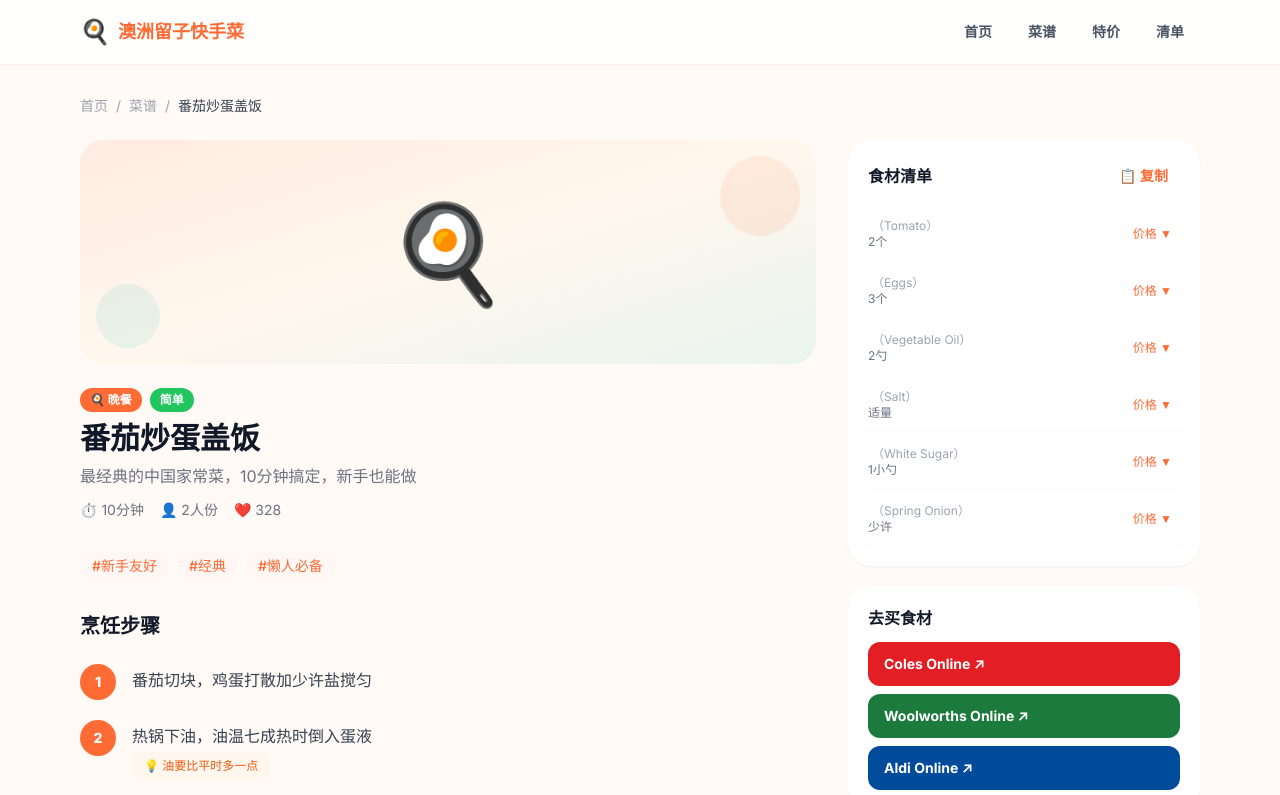
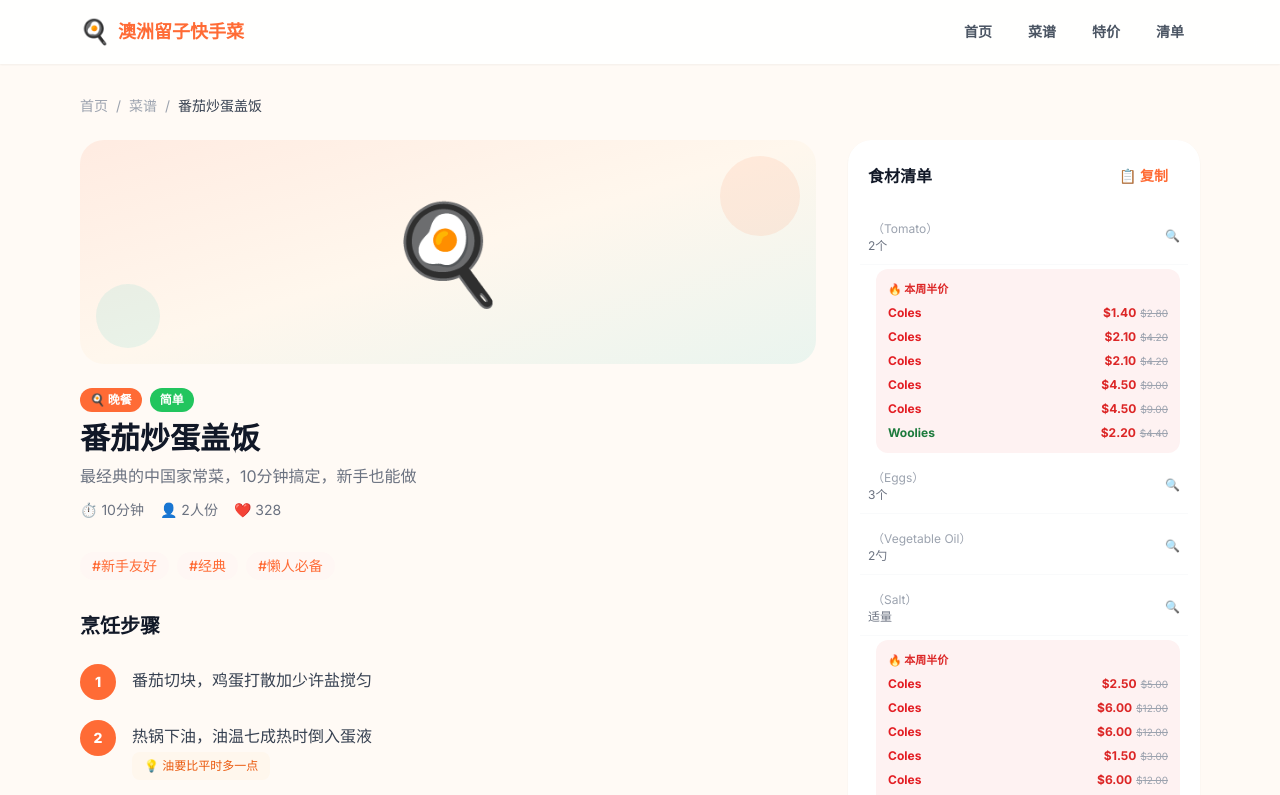
Before and after one commit to peterxia97/ozrecipes, a React (Vite) app: page /recipes/r001 in a window 1280 px wide. Shown: the top 795 px of the page. Built offline with nearby package versions, Linux system fonts and the light colour scheme; the HTML template or start-up script is replaced by a standard one.

Commit message:
refactor: remove prices from ingredient list, only show half-price specials when matched

```diff
--- a/src/pages/RecipeDetail.jsx
+++ b/src/pages/RecipeDetail.jsx
@@ -8,7 +8,6 @@ import categoriesData from '../data/categories';
 export default function RecipeDetail() {
   const { id } = useParams();
   const recipe = recipesData.find(r => r.id === id);
-  const [showIngredients, setShowIngredients] = useState({});
   const [copied, setCopied] = useState(false);
   const [currentImageIndex, setCurrentImageIndex] = useState(0);
 
@@ -47,10 +46,6 @@ export default function RecipeDetail() {
     });
   }, [recipe.ingredients]);
 
-  const toggleIngredient = (ingId) => {
-    setShowIngredients(prev => ({ ...prev, [ingId]: !prev[ingId] }));
-  };
-
   const ingredientListText = recipe.ingredients
     .map(ing => {
       const d = ingredientsData.ingredients.find(d => d.id === ing.id);
@@ -66,24 +61,26 @@ export default function RecipeDetail() {
     });
   };
 
-  // Build a set of ingredient ids that have active specials this week
-  const specialsMap = useMemo(() => {
+  // Build a map of ingredient IDs to matching specials (by nameEn fuzzy match)
+  const ingredientSpecialsMap = useMemo(() => {
     const map = {};
-    const now = new Date().toISOString().split('T')[0];
-    specialsData.specials.forEach(s => {
-      if (s.validFrom <= now && s.validTo >= now) {
-        const key = s.nameEn?.toLowerCase() || '';
-        ingredientsData.ingredients.forEach(ing => {
-          if (ing.prices?.coles || ing.prices?.woolies || ing.prices?.aldi) {
-            if (ing.onSpecial || s.discount >= 50) {
-              map[ing.id] = s;
-            }
-          }
-        });
+    recipe.ingredients.forEach(ing => {
+      const detail = ingredientsData.ingredients.find(d => d.id === ing.id);
+      if (!detail) return;
+      const ingNameEn = (detail.nameEn || '').toLowerCase();
+      if (!ingNameEn) return;
+      // Find all specials whose nameEn contains or is contained by this ingredient's nameEn
+      const matches = specialsData.specials.filter(s => {
+        const sNameEn = (s.nameEn || '').toLowerCase();
+        if (!sNameEn) return false;
+        return ingNameEn.includes(sNameEn) || sNameEn.includes(ingNameEn);
+      });
+      if (matches.length > 0) {
+        map[ing.id] = matches;
       }
     });
     return map;
-  }, []);
+  }, [recipe.ingredients]);
 
   // Shared ingredient card component (used in both mobile and desktop)
   const IngredientCard = () => (
@@ -100,64 +97,40 @@ export default function RecipeDetail() {
 
       <div className="space-y-1">
         {ingredientDetails.map(({ id: ingId, amount, detail }) => {
-          // Check if this ingredient has a current special
-          const matchingSpecial = detail && specialsData.specials.find(s => {
-            const now = new Date().toISOString().split('T')[0];
-            if (s.validFrom > now || s.validTo < now) return false;
-            const ingNameEn = (detail.nameEn || '').toLowerCase();
-            const sNameEn = (s.nameEn || '').toLowerCase();
-            return ingNameEn && sNameEn && (
-              ingNameEn.includes(sNameEn) || sNameEn.includes(ingNameEn)
-            );
-          });
-          const isOnSpecial = detail?.onSpecial || !!matchingSpecial;
+          const matches = ingredientSpecialsMap[ingId];
 
           return (
             <div key={ingId}>
-              <div
-                className="flex items-center justify-between py-2.5 border-b border-gray-50 cursor-pointer active:bg-gray-50 rounded-lg px-2 -mx-2"
-                onClick={() => detail && toggleIngredient(ingId)}
-              >
+              <div className="flex items-center justify-between py-2.5 border-b border-gray-50 px-2 -mx-2">
                 <div className="flex-1">
-                  <div className="font-semibold text-sm text-gray-800 flex items-center gap-1">
+                  <div className="font-semibold text-sm text-gray-800">
                     {detail ? detail.name : ingId}
-                    {isOnSpecial && (
-                      <span className="text-[10px] bg-red-500 text-white px-1.5 py-0.5 rounded font-bold leading-tight">半价</span>
-                    )}
                     {detail && <span className="text-gray-400 font-normal ml-1 text-xs">（{detail.nameEn}）</span>}
                   </div>
                   <div className="text-xs text-gray-500">{amount}</div>
                 </div>
                 {detail && (
-                  <span className="text-xs text-primary px-2 py-1">
-                    {showIngredients[ingId] ? '收起 ▲' : '价格 ▼'}
-                  </span>
+                  <span className="text-xs text-gray-400">🔍</span>
                 )}
               </div>
 
-              {showIngredients[ingId] && detail && (
-                <div className="mt-1 ml-2 p-3 bg-gray-50 rounded-2xl text-xs space-y-1.5">
-                  {detail.stores && detail.stores.filter(s => s.price > 0).map(s => (
-                    <div key={s.brand} className="flex justify-between">
-                      <span className={`font-bold ${s.brand === 'coles' ? 'text-[#E31E24]' : s.brand === 'woolies' ? 'text-[#1C7A3C]' : 'text-[#004C9B]'}`}>
-                        {s.brand === 'coles' ? 'Coles' : s.brand === 'woolies' ? 'Woolies' : 'Aldi'}
+              {/* Show specials info if this ingredient matches any half-price items */}
+              {matches && matches.length > 0 && (
+                <div className="mt-1 ml-2 p-3 bg-red-50 rounded-xl text-xs space-y-2">
+                  <div className="text-red-600 font-bold text-[11px]">🔥 本周半价</div>
+                  {matches.map((s, idx) => (
+                    <div key={idx} className="flex items-center justify-between">
+                      <span className={`font-bold ${s.brand === 'coles' ? 'text-[#E31E24]' : 'text-[#1C7A3C]'}`}>
+                        {s.brand === 'coles' ? 'Coles' : 'Woolies'}
                       </span>
-                      <span className="font-medium">
-                        ${s.price.toFixed(2)}
-                        {s.onSpecial && s.originalPrice && (
+                      <div className="text-right">
+                        <span className="text-red-600 font-bold">${s.salePrice?.toFixed(2)}</span>
+                        {s.originalPrice && (
                           <span className="text-gray-400 line-through ml-1 text-[10px]">${s.originalPrice.toFixed(2)}</span>
                         )}
-                      </span>
+                      </div>
                     </div>
                   ))}
-                  {isOnSpecial && (
-                    <div className="text-red-500 font-semibold text-[11px] mt-1 pt-1 border-t border-gray-200">
-                      🔥 本周特价！{matchingSpecial?.notes || '半价中，快去买！'}
-                    </div>
-                  )}
-                  {detail.searchTips && (
-                    <div className="text-gray-400 mt-1 pt-1 border-t border-gray-200">{detail.searchTips}</div>
-                  )}
                 </div>
               )}
             </div>
```
